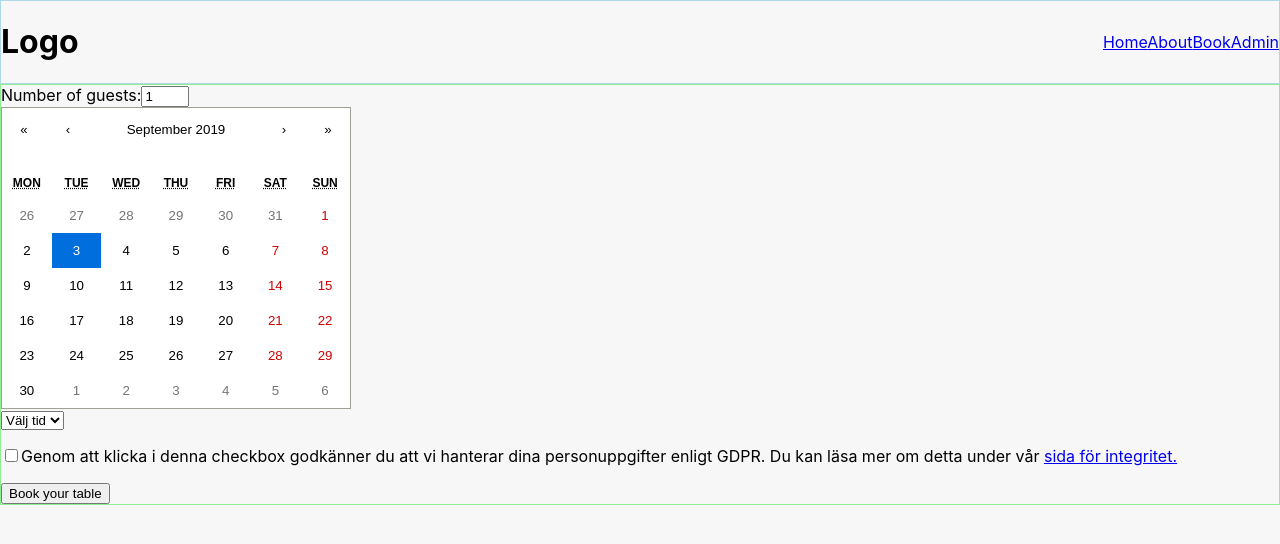
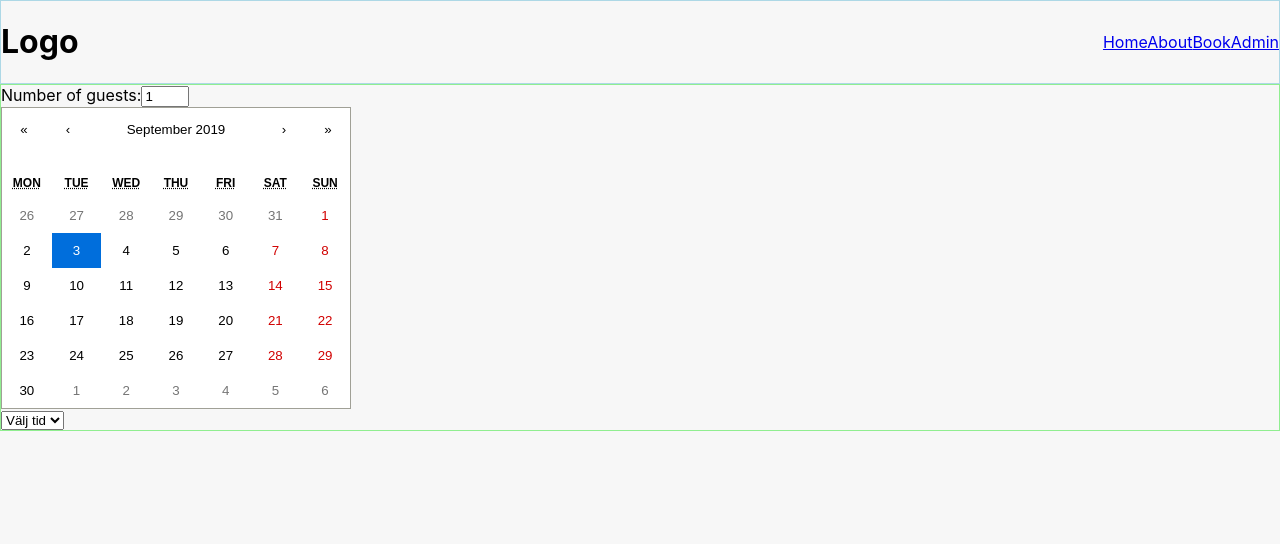
Before and after one commit to mhedengren/react-restaurant-booking, a React (Create React App) app: page /booking in a window 1280 px wide. Shown: the top 544 px of the page. Built offline with nearby package versions, Linux system fonts and the light colour scheme; no server answers.

Commit message:
post reservation now work with axios, date changed to string

```diff
--- a/src/components/Admin/Admin.tsx
+++ b/src/components/Admin/Admin.tsx
@@ -75,7 +75,7 @@ interface IState {
         }
 
         reservationDelete(id: number) {
-            axios.delete(`http://localhost/react-restaurant-booking-backend/delete.php/`, {data: { params: { res_id: id}}})
+            axios.delete(`http://localhost:8888/react-restaurant-booking-backend/delete.php/`, {data: { params: { res_id: id}}})
                 .then((res: any) => {
 
                     // 1. Make a copy of the state object (the list)
@@ -91,7 +91,7 @@ interface IState {
             }
 
         getSingleReservation(id: number) {
-            axios.get('http://localhost/react-restaurant-booking-backend/single-reservation.php/', { params: { res_id: id}})
+            axios.get('http://localhost:8888/react-restaurant-booking-backend/single-reservation.php/', { params: { res_id: id}})
             .then((result: any)=> {
                 let singleReservation = result.data
 
@@ -102,7 +102,7 @@ interface IState {
         }
 
         reservationUpdate(reservation: IReservationUpdate) {
-            axios.put(`http://localhost/react-restaurant-booking-backend/update.php/`, {data: {reservation}})
+            axios.put(`http://localhost:8888/react-restaurant-booking-backend/update.php/`, {data: {reservation}})
                 .then((res: any) => {
                     let updatedReservation = this.state.reservation
                     console.log(updatedReservation);
--- a/src/components/Booking/Booking.tsx
+++ b/src/components/Booking/Booking.tsx
@@ -3,11 +3,12 @@ import BookingForm from './BookingForm'
 import ContactForm from './ContactForm'
 import './booking.css'
 import moment from 'moment'
+const axios = require('axios');
 
 //Interface för hur hela bokningen ser ut
 interface IBookingState {
   guests: number
-  date: Date;
+  date: string;
   time: number
   name: string
   email: string
@@ -21,14 +22,14 @@ class Booking extends React.Component<{}, IBookingState> {
   constructor(props: any) {
     super(props)
 
-    this.submitBook = this.submitBook.bind(this)
+    this.postReservation = this.postReservation.bind(this)
     this.formValues = this.formValues.bind(this)
     this.contactFormValues = this.contactFormValues.bind(this)
     this.getFirstFormInfo = this.getFirstFormInfo.bind(this)
     this.handleGDPRChange = this.handleGDPRChange.bind(this)
     this.state = {
       guests: 0,
-      date: new Date(),
+      date: '',
       time: 0,
       name: '',
       email: '',
@@ -39,9 +40,6 @@ class Booking extends React.Component<{}, IBookingState> {
     }
   }
 
-  displayGuestLog() {
-    console.log('Welcome to June ' + JSON.stringify(this.state))
-  }
   contactFormValues(
     name: string,
     tel: string,
@@ -49,14 +47,24 @@ class Booking extends React.Component<{}, IBookingState> {
     contactFormValid: boolean
   ) {
     this.setState(
-      () => ({ name, tel, email, contactFormValid }),
-      () => this.displayGuestLog()
+      () => ({ name, tel, email, contactFormValid })
     )
   }
 
-  submitBook(e: any) {
-    e.preventDefault()
-    console.log(this.state)
+
+
+  postReservation() {
+    axios.post('http://localhost:8888/react-restaurant-booking-backend/post-reservation.php', {
+      res_guests: this.state.guests,
+      res_date: this.state.date,
+      res_time: this.state.time,
+      res_name: this.state.name,
+      res_email: this.state.email,
+      res_tel: this.state.tel
+    })
+    .then(function (res:any) {
+      console.log(res);
+    })
   }
 
   formValues() {}
@@ -64,7 +72,8 @@ class Booking extends React.Component<{}, IBookingState> {
   //getFirstFormInfo är funktionen som vi skickar ned till BookingForm via props
   //Sätta state/Lyfta ut state från vår andra komponent
   //hämtar värdena
-  getFirstFormInfo(numberOfGuests: number, date: Date, time: number) {
+  getFirstFormInfo(numberOfGuests: number, date: string, time: number) {
+    console.log(date)
     this.setState({
       guests: numberOfGuests,
       date: date,
@@ -87,15 +96,14 @@ class Booking extends React.Component<{}, IBookingState> {
         <div>
          {this.state.showSecondForm ? <ContactForm onChangeHandler={this.contactFormValues} /> :null}
         </div>
+        {this.state.showSecondForm ?
         <div className="gdpr-notice-wrapper">
         <input type='checkbox' onChange={this.handleGDPRChange} />
-        <p>
-          Genom att klicka i denna checkbox godkänner du att vi hanterar dina
-          personuppgifter enligt GDPR. Du kan läsa mer om detta under vår{' '}
-          <a href='#'>sida för integritet.</a>
-        </p>
-        </div>
-        <button onClick={this.submitBook}> Book your table </button>
+        <p>Genom att klicka i denna checkbox godkänner du att vi hanterar dina
+           personuppgifter enligt GDPR. Du kan läsa mer om detta under vår{''}
+        <a href='#'>sida för integritet.</a></p>
+        </div> :null}
+        {this.state.showSecondForm ?<button onClick={this.postReservation}> Book your table </button> :null}
       </div>
     )
   }
--- a/src/components/Booking/BookingForm.tsx
+++ b/src/components/Booking/BookingForm.tsx
@@ -8,6 +8,7 @@ const axios = require('axios')
 interface IBookingFormState {
     numberOfGuests: number;
     date: Date;
+    dateToSend: string;
     time: number;
     show18: boolean;
     show21: boolean;
@@ -17,7 +18,7 @@ interface IBookingFormState {
 }
 
 interface IBookingFormProps {
-    sendToBooking(numberOfGuests: number, date: Date, time: number):void;
+    sendToBooking(numberOfGuests: number, date: string, time: number):void;
 }
 
 class BookingForm extends React.Component<
@@ -30,6 +31,7 @@ class BookingForm extends React.Component<
     this.state = {
       numberOfGuests: 1,
       date: new Date(),
+      dateToSend: '',
       time: 0,
       show18: false,
       show21: false,
@@ -75,11 +77,11 @@ class BookingForm extends React.Component<
 
 
     // console.log(event)
-    let newDate = moment(this.state.date).format('YYYY-MM-DD')
-    this.props.sendToBooking(this.state.numberOfGuests, this.state.date, event.target.value)
-    console.log(this.state.numberOfGuests)
-    console.log(newDate)
-    console.log(event.target.value)
+    // let newDate = moment(this.state.date).format('YYYY-MM-DD')
+    this.props.sendToBooking(this.state.numberOfGuests, this.state.dateToSend, event.target.value)
+    // console.log(this.state.numberOfGuests)
+    // console.log(newDate)
+    // console.log(event.target.value)
 
   }
 
@@ -88,8 +90,7 @@ class BookingForm extends React.Component<
 
   calendarOnChange(date: any) {
     let dateToSend =  moment(date).format('YYYY-MM-DD')
-    console.log(dateToSend)//HÄR ÄR DET RÄTT DATUM
-
+    // console.log(dateToSend)//HÄR ÄR DET RÄTT DATUM
     axios
     .get(
       `http://localhost:8888/react-restaurant-booking-backend/fetch-reservation.php/`,
@@ -98,7 +99,7 @@ class BookingForm extends React.Component<
     .then((result: any) => {
       this.setState({
         bookingArrayByDate: result.data,
-        date: date
+        dateToSend: dateToSend
       }, () => this.toggleOptions())
     })
   }
```
Also changed, not shown: src/components/Booking/ContactForm.tsx (+4 -4 lines).
